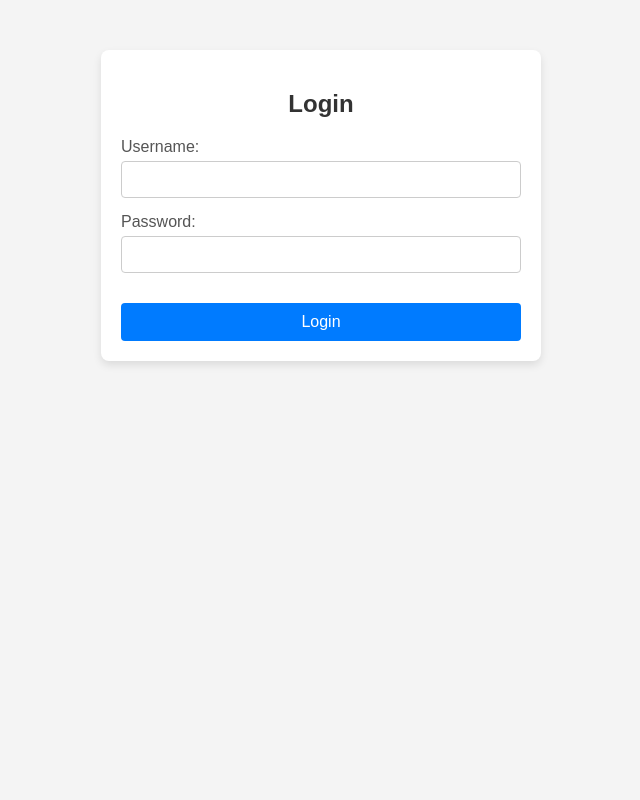
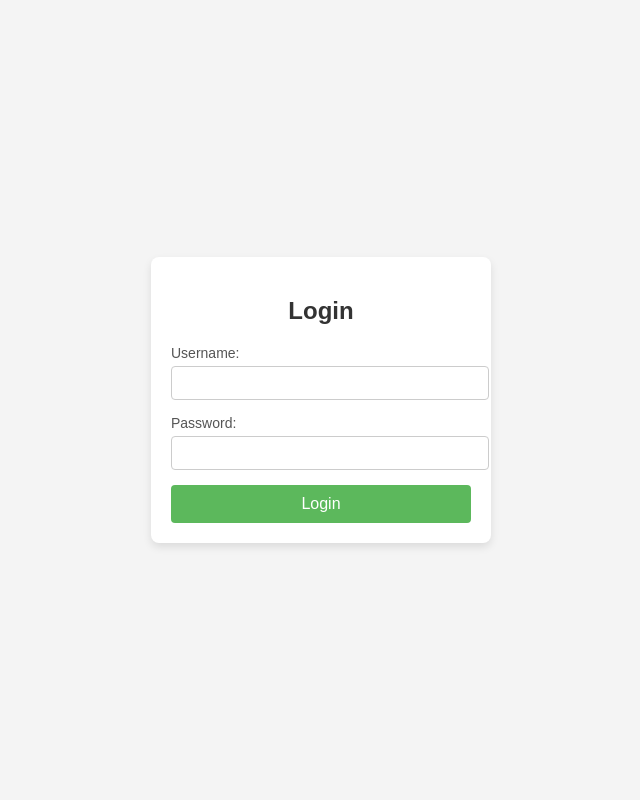
Before and after one commit to Babs-tunde/raitunuventure, a Django app: page /login/ in a window 1280 px wide. Shown: the whole page, without its empty margins (319-959 px from the left). Run offline with Django 4.2, Linux system fonts and the light colour scheme.

Commit message:
Update login.html

```diff
--- a/inventory/templates/registration/login.html
+++ b/inventory/templates/registration/login.html
@@ -1,11 +1,63 @@
-{% load static %}
 <!DOCTYPE html>
 <html lang="en">
 <head>
     <meta charset="UTF-8">
     <meta name="viewport" content="width=device-width, initial-scale=1.0">
     <title>Login</title>
-    <link rel="stylesheet" href="{% static 'css/styles2.css' %}">
+    <style>
+        body {
+            font-family: Arial, sans-serif;
+            background-color: #f4f4f4;
+            margin: 0;
+            padding: 0;
+            display: flex;
+            justify-content: center;
+            align-items: center;
+            height: 100vh;
+        }
+        .form-container {
+            background-color: white;
+            padding: 20px;
+            border-radius: 8px;
+            box-shadow: 0 4px 8px rgba(0, 0, 0, 0.1);
+            width: 300px;
+        }
+        h2 {
+            text-align: center;
+            margin-bottom: 20px;
+            font-size: 24px;
+            color: #333;
+        }
+        .form-group {
+            margin-bottom: 15px;
+        }
+        .form-group label {
+            display: block;
+            font-size: 14px;
+            color: #555;
+        }
+        .form-group input {
+            width: 100%;
+            padding: 8px;
+            margin-top: 5px;
+            border: 1px solid #ccc;
+            border-radius: 4px;
+            font-size: 14px;
+        }
+        .btn {
+            width: 100%;
+            padding: 10px;
+            background-color: #5cb85c;
+            color: white;
+            border: none;
+            border-radius: 4px;
+            font-size: 16px;
+            cursor: pointer;
+        }
+        .btn:hover {
+            background-color: #4cae4c;
+        }
+    </style>
 </head>
 <body>
     <div class="form-container">
```
